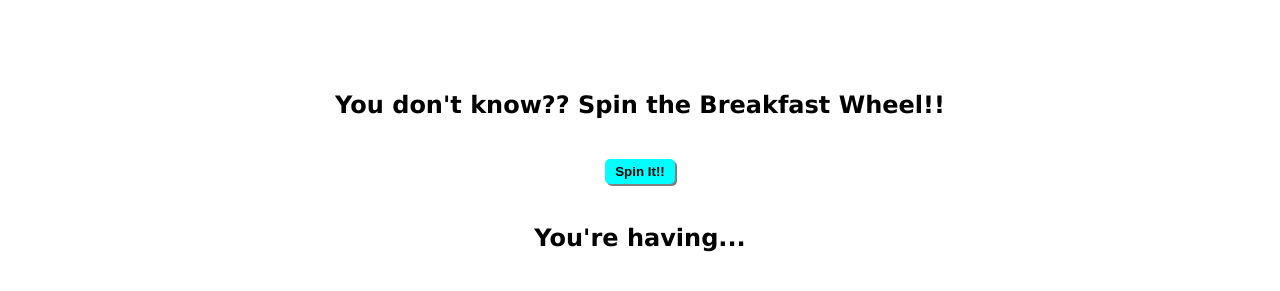
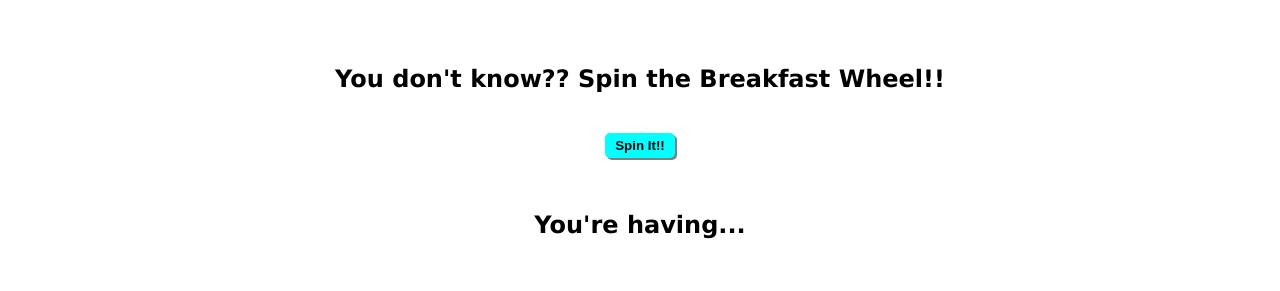
Before and after one commit to BUButtercup/breakfast-wheel, a plain HTML site: page index.html in a window 1280 px wide. Shown: the part 129-420 px from the top of the page. Drawn offline with Linux system fonts and the light colour scheme.

Commit message:
styled the results box for increased legibility

```diff
--- a/assets/style.css
+++ b/assets/style.css
@@ -49,3 +49,16 @@ button.main-el {
     border-radius: 5px;
     box-shadow: 2px 2px gray;
 }
+
+#results {
+    display: flex;
+    flex-direction: column;
+    height: 10vh;
+    justify-content: space-around;
+    align-items: center;
+}
+
+#what-having {
+    font-size: 2rem;
+    font-weight: bold;
+}
```
